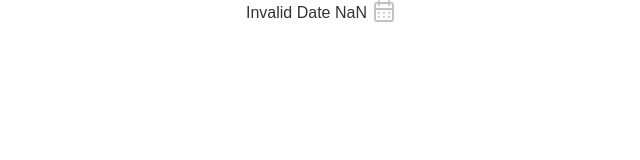
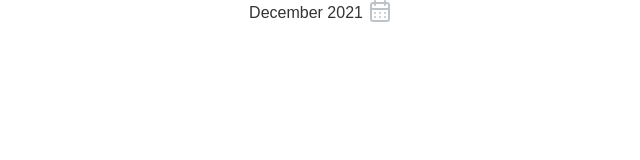
Before and after one commit to GentIeman/v-month-picker, a Vue app: page / in a window 1280 px wide. Shown: the top 160 px of the page, without its empty margins (319-959 px from the left). Built offline with nearby package versions, Linux system fonts and the light colour scheme; the HTML template or start-up script is replaced by a standard one.

Commit message:
demonstration date

```diff
--- a/src/App.vue
+++ b/src/App.vue
@@ -1,6 +1,6 @@
 <template>
   <div id="app" class="page">
-    <MonthPicker />
+    <MonthPicker v-model="testDate"/>
   </div>
 </template>
 
@@ -11,6 +11,11 @@ export default {
   name: "App",
   components: {
     MonthPicker
+  },
+  data() {
+    return {
+      testDate: '2021-12-01'
+    }
   }
 }
 </script>
```
